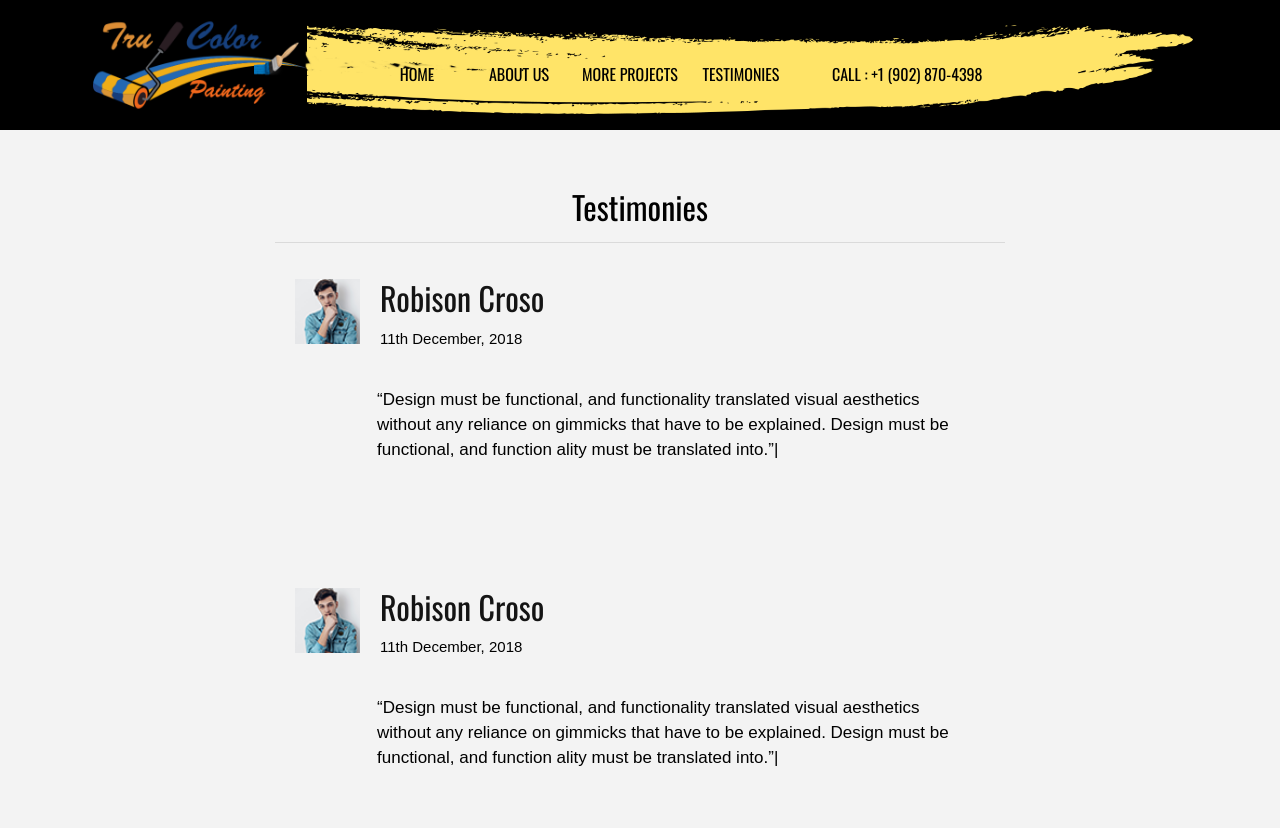
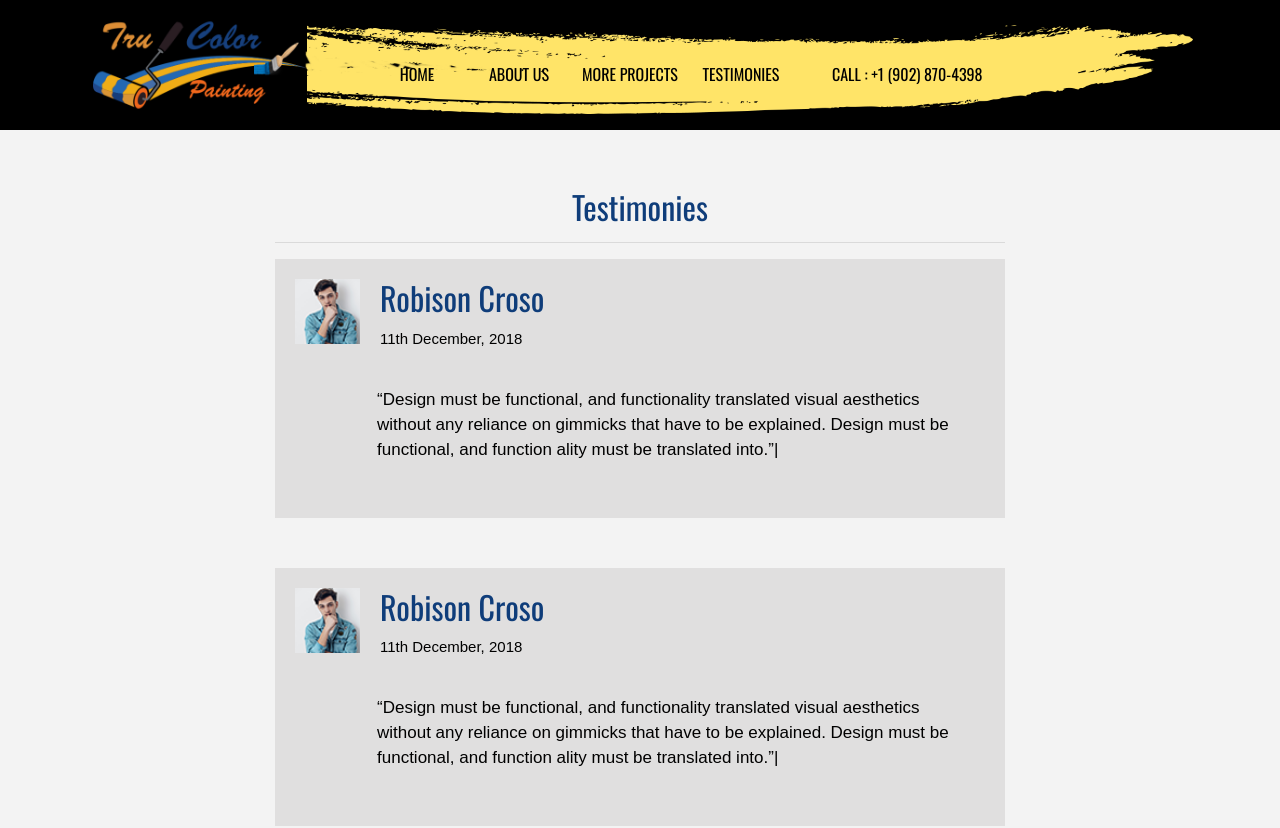
Before and after one commit to cornets28/tru-color-painting, a React (Create React App) app: page /testimonies in a window 1280 px wide. Shown: the top 828 px of the page. Built offline with nearby package versions, Linux system fonts and the light colour scheme; no server answers.

Commit message:
add more styling

```diff
--- a/src/App.css
+++ b/src/App.css
@@ -5,7 +5,7 @@
   --darkYellow: #d49836;
   --defaultWhite: #f3f3f3;
   --defaultDark: #000;
-  /* --darkShadow:; */
+  --darkShadow:;
   --darkOrange: #e46a29;
   --darkerOrange: #f06f14;
   --transparentYellow: #ffe36855;
@@ -1153,12 +1153,16 @@ section.blog-details {
 }
 section.blog-details h2.testimoies-text{
  text-align: center;
+ color: var(--darkBleu);
+}
+section.blog-details h2{
+ color: var(--darkBleu);
 }
 .single-comment{
     position: relative;
     padding: 20px;
     margin-bottom: 50px;
-    background-color: var(--defaultWhite);
+    background-color: rgba(199, 196, 196, 0.424);
 }
 .sc-image {
     float: left;
```
